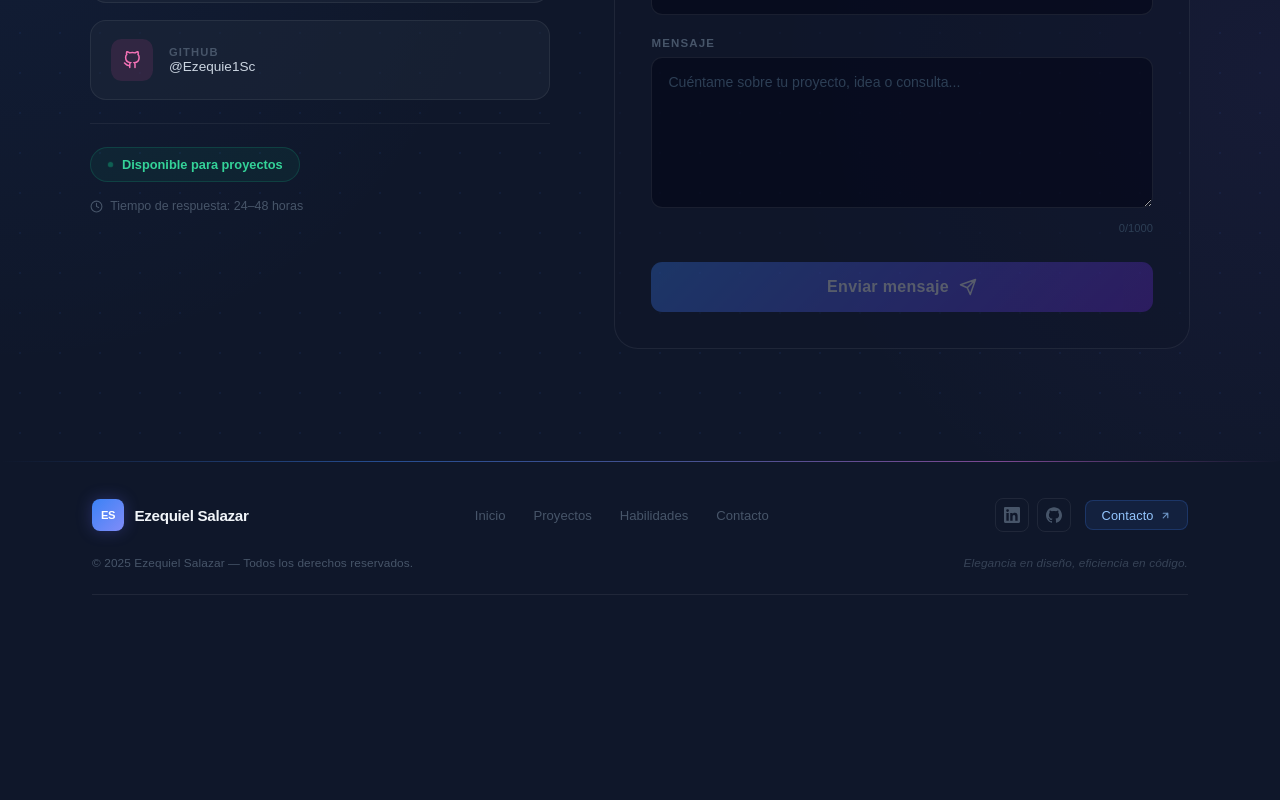
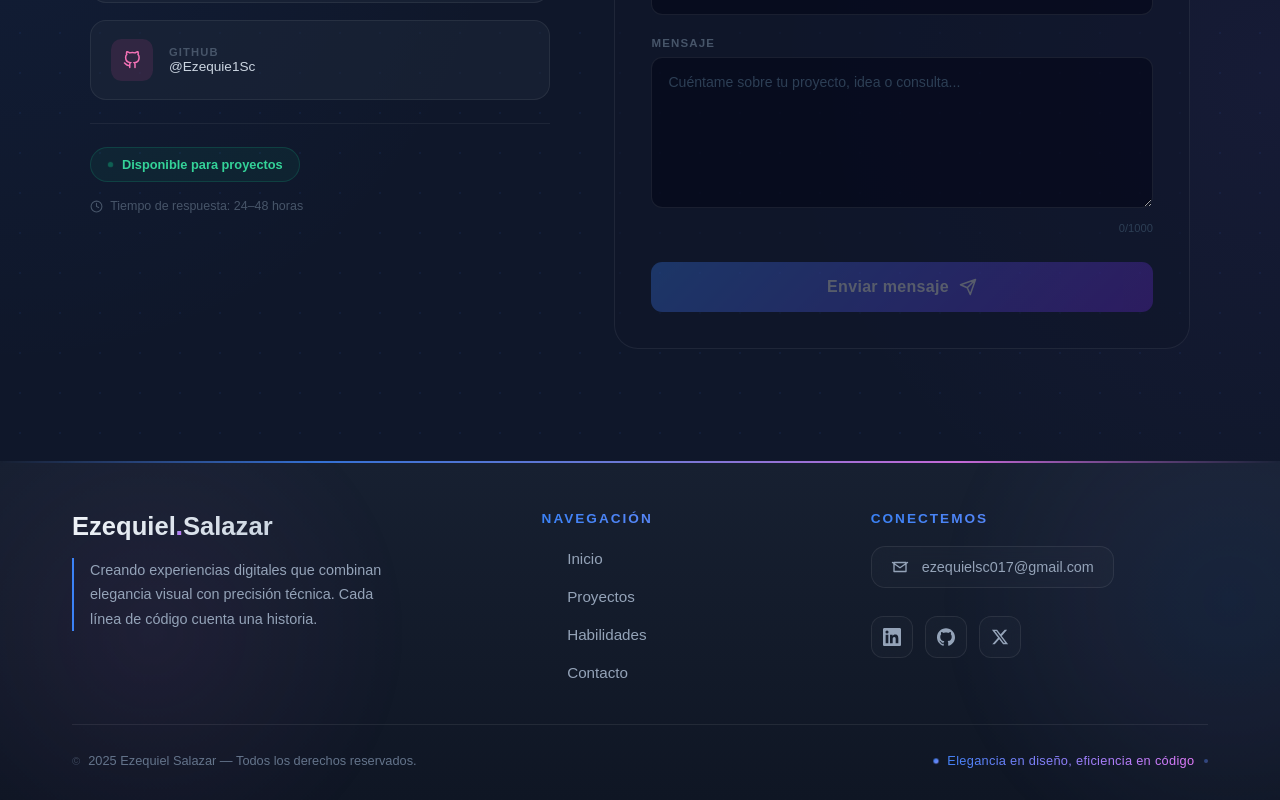
Before and after one commit to Ezequie1Sc/Portafolio, a React (Vite) app: page / in a window 1280 px wide. Shown: the part 8890-9690 px from the top of the page. Before the commit the page ends 9513 px from the top, so only its background shows below. Built offline with nearby package versions, Linux system fonts and the light colour scheme.

Commit message:
feat: rediseño moderno del footer con efectos visuales y línea RGB

```diff
--- a/src/components/common/Footer.css
+++ b/src/components/common/Footer.css
@@ -1,208 +1,350 @@
 /* ============================================================
-   FOOTER — Minimal Modern Portfolio
-   Fuentes: Syne + DM Sans (ya cargadas en el proyecto)
+   FOOTER — Diseño Moderno Vibrante
+   Color base: #172031
+   Fuentes: Syne + DM Sans
    ============================================================ */
 
 :root {
-  --ft-bg:          #0F172A;
+  --ft-bg:          #172031;
   --ft-accent-a:    #3b82f6;
   --ft-accent-b:    #818cf8;
   --ft-accent-c:    #e879f9;
-  --ft-bright:      #f1f5f9;
-  --ft-mid:         #94a3b8;
-  --ft-dim:         #475569;
-  --ft-border:      rgba(255, 255, 255, 0.07);
+  --ft-text-light:  #f1f5f9;
+  --ft-text-mid:    #94a3b8;
+  --ft-text-dim:    #64748b;
+  --ft-border-light: rgba(255, 255, 255, 0.08);
+  --ft-border-hover: rgba(59, 130, 246, 0.4);
+  --ft-glow:        rgba(99, 102, 241, 0.12);
+  --ft-card-bg:     rgba(255, 255, 255, 0.02);
   --ft-ease:        cubic-bezier(0.4, 0, 0.2, 1);
-  --ft-dur:         0.2s;
+}
+
+/* ── Línea RGB superior ─────────────────────────────────── */
+.footer-rule {
+  height: 2px;
+  background: linear-gradient(
+    90deg,
+    transparent 0%,
+    var(--ft-accent-a) 25%,
+    var(--ft-accent-b) 50%,
+    var(--ft-accent-c) 75%,
+    transparent 100%
+  );
+  opacity: 0.8;
+  position: relative;
+  animation: rgbPulse 4s ease-in-out infinite;
+}
+
+@keyframes rgbPulse {
+  0%, 100% { opacity: 0.6; }
+  50% { opacity: 1; }
 }
 
 /* ── Base ─────────────────────────────────────────────────── */
 .footer {
   font-family: 'DM Sans', sans-serif;
-  background-color: var(--ft-bg);
+  background: linear-gradient(180deg, #172031 0%, #0f1624 100%);
+  position: relative;
+  overflow: hidden;
+}
+
+/* Efectos de fondo modernos */
+.footer::before {
+  content: '';
+  position: absolute;
+  top: -50%;
+  right: -20%;
+  width: 600px;
+  height: 600px;
+  background: radial-gradient(
+    circle,
+    rgba(59, 130, 246, 0.08) 0%,
+    rgba(129, 140, 248, 0.05) 30%,
+    transparent 70%
+  );
+  border-radius: 50%;
+  pointer-events: none;
+  animation: floatGlow 8s ease-in-out infinite;
+}
+
+.footer::after {
+  content: '';
+  position: absolute;
+  bottom: -30%;
+  left: -10%;
+  width: 500px;
+  height: 500px;
+  background: radial-gradient(
+    circle,
+    rgba(232, 121, 249, 0.06) 0%,
+    transparent 70%
+  );
+  border-radius: 50%;
+  pointer-events: none;
+  animation: floatGlow 10s ease-in-out infinite reverse;
+}
+
+@keyframes floatGlow {
+  0%, 100% { transform: translate(0, 0) scale(1); }
+  33% { transform: translate(30px, -20px) scale(1.05); }
+  66% { transform: translate(-20px, 30px) scale(0.95); }
+}
+
+/* ── Contenedor principal ────────────────────────────────── */
+.footer-container {
+  max-width: 1200px;
+  margin: 0 auto;
+  padding: 3rem 2rem 2rem;
+  position: relative;
+  z-index: 1;
+}
+
+/* ── Grid superior ───────────────────────────────────────── */
+.footer-top {
+  display: grid;
+  grid-template-columns: 1.5fr 1fr 1.2fr;
+  gap: 3rem;
+  padding-bottom: 2.5rem;
+  border-bottom: 1px solid var(--ft-border-light);
   position: relative;
 }
 
-/* ── Línea superior degradada ────────────────────────────── */
-.footer-rule {
-  height: 1px;
+/* ── Sección Marca ──────────────────────────────────────── */
+.footer-brand-section {
+  display: flex;
+  flex-direction: column;
+  gap: 1rem;
+}
+
+.footer-logo {
+  font-family: 'Syne', sans-serif;
+  font-size: 1.6rem;
+  font-weight: 700;
+  margin: 0;
+  line-height: 1.2;
+  background: linear-gradient(
+    135deg,
+    var(--ft-text-light) 0%,
+    #cbd5e1 50%,
+    #93c5fd 100%
+  );
+  -webkit-background-clip: text;
+  -webkit-text-fill-color: transparent;
+  background-clip: text;
+}
+
+.footer-logo-accent {
+  background: linear-gradient(135deg, var(--ft-accent-a), var(--ft-accent-c));
+  -webkit-background-clip: text;
+  -webkit-text-fill-color: transparent;
+  background-clip: text;
+}
+
+.footer-description {
+  font-size: 0.9rem;
+  line-height: 1.7;
+  color: var(--ft-text-mid);
+  margin: 0;
+  max-width: 320px;
+  position: relative;
+  padding-left: 1rem;
+  border-left: 2px solid var(--ft-accent-a);
+}
+
+/* ── Sección Enlaces rápidos ────────────────────────────── */
+.footer-links-section h4,
+.footer-contact-section h4 {
+  font-family: 'Syne', sans-serif;
+  font-size: 0.85rem;
+  font-weight: 600;
+  text-transform: uppercase;
+  letter-spacing: 2px;
+  margin: 0 0 1.25rem 0;
+  background: linear-gradient(90deg, var(--ft-accent-a), var(--ft-accent-b));
+  -webkit-background-clip: text;
+  -webkit-text-fill-color: transparent;
+  background-clip: text;
+}
+
+.footer-links-grid {
+  display: flex;
+  flex-direction: column;
+  gap: 0.85rem;
+}
+
+.footer-link {
+  color: var(--ft-text-mid);
+  text-decoration: none;
+  font-size: 0.95rem;
+  font-weight: 400;
+  transition: all 0.3s var(--ft-ease);
+  display: inline-flex;
+  align-items: center;
+  gap: 0.6rem;
+  width: fit-content;
+  position: relative;
+  padding: 0.2rem 0;
+}
+
+.footer-link .link-arrow {
+  opacity: 0;
+  transform: translateX(-10px);
+  transition: all 0.3s var(--ft-ease);
+  color: var(--ft-accent-a);
+  font-size: 1rem;
+  font-weight: 600;
+}
+
+.footer-link:hover {
+  color: var(--ft-text-light);
+  transform: translateX(6px);
+}
+
+.footer-link:hover .link-arrow {
+  opacity: 1;
+  transform: translateX(0);
+}
+
+/* Línea de brillo en hover */
+.footer-link::after {
+  content: '';
+  position: absolute;
+  bottom: -2px;
+  left: 0;
+  width: 0;
+  height: 1.5px;
+  background: linear-gradient(90deg, var(--ft-accent-a), var(--ft-accent-c));
+  transition: width 0.35s var(--ft-ease);
+  border-radius: 2px;
+}
+
+.footer-link:hover::after {
+  width: 100%;
+}
+
+/* ── Sección Contacto ────────────────────────────────────── */
+.footer-contact-info {
+  display: flex;
+  flex-direction: column;
+  gap: 1.2rem;
+}
+
+.footer-email-link {
+  display: inline-flex;
+  align-items: center;
+  gap: 0.8rem;
+  color: var(--ft-text-mid);
+  text-decoration: none;
+  font-size: 0.9rem;
+  padding: 0.7rem 1.2rem;
+  background: var(--ft-card-bg);
+  border: 1px solid var(--ft-border-light);
+  border-radius: 14px;
+  transition: all 0.3s var(--ft-ease);
+  width: fit-content;
+  backdrop-filter: blur(10px);
+  position: relative;
+  overflow: hidden;
+}
+
+.footer-email-link::before {
+  content: '';
+  position: absolute;
+  top: 0;
+  left: -100%;
+  width: 100%;
+  height: 100%;
   background: linear-gradient(
     90deg,
-    transparent 0%,
-    var(--ft-accent-a) 30%,
-    var(--ft-accent-b) 55%,
-    var(--ft-accent-c) 78%,
-    transparent 100%
+    transparent,
+    rgba(255, 255, 255, 0.05),
+    transparent
   );
-  opacity: 0.5;
+  transition: left 0.5s var(--ft-ease);
 }
 
-/* ── Contenedor ─────────────────────────────────────────── */
-.footer-container {
-  max-width: 1160px;
-  margin: 0 auto;
-  padding: 2.25rem 2rem 1.75rem;
-  display: flex;
-  flex-direction: column;
-  gap: 1.5rem;
+.footer-email-link:hover::before {
+  left: 100%;
 }
 
-/* ── Fila principal ─────────────────────────────────────── */
-.footer-row {
-  display: flex;
-  align-items: center;
-  justify-content: space-between;
-  gap: 2rem;
+.footer-email-link:hover {
+  background: rgba(59, 130, 246, 0.1);
+  border-color: var(--ft-border-hover);
+  color: var(--ft-text-light);
+  transform: translateY(-3px);
+  box-shadow: 0 10px 25px -5px rgba(59, 130, 246, 0.2);
 }
 
-/* ── Marca ──────────────────────────────────────────────── */
-.footer-brand {
-  display: flex;
-  align-items: center;
-  gap: 0.65rem;
-  flex-shrink: 0;
+.footer-email-link svg {
+  transition: transform 0.3s var(--ft-ease);
 }
 
-.footer-mono {
-  width: 32px;
-  height: 32px;
-  border-radius: 8px;
-  background: linear-gradient(135deg, var(--ft-accent-a), var(--ft-accent-b));
-  display: flex;
-  align-items: center;
-  justify-content: center;
-  font-family: 'Syne', sans-serif;
-  font-weight: 800;
-  font-size: 0.7rem;
-  color: #fff;
-  letter-spacing: -0.5px;
-  box-shadow: 0 0 16px rgba(99,102,241,0.3);
-  transition: box-shadow var(--ft-dur) var(--ft-ease),
-              transform var(--ft-dur) var(--ft-ease);
-  flex-shrink: 0;
-  user-select: none;
+.footer-email-link:hover svg {
+  transform: scale(1.1);
+  color: var(--ft-accent-a);
 }
 
-.footer-brand:hover .footer-mono {
-  box-shadow: 0 0 28px rgba(99,102,241,0.55);
-  transform: rotate(-6deg) scale(1.07);
+.footer-social-links {
+  display: flex;
+  gap: 0.75rem;
+  margin-top: 0.5rem;
 }
 
-.footer-name {
-  font-family: 'Syne', sans-serif;
-  font-size: 0.95rem;
-  font-weight: 700;
-  color: var(--ft-bright);
-  letter-spacing: -0.3px;
-  white-space: nowrap;
-}
-
-/* ── Navegación ─────────────────────────────────────────── */
-.footer-nav {
-  display: flex;
-  align-items: center;
-  gap: 0.25rem;
-  flex-wrap: wrap;
-  justify-content: center;
-}
-
-.footer-nav-link {
-  color: var(--ft-dim);
-  text-decoration: none;
-  font-size: 0.82rem;
-  font-weight: 400;
-  padding: 0.35rem 0.75rem;
-  border-radius: 6px;
-  transition: color var(--ft-dur) var(--ft-ease),
-              background var(--ft-dur) var(--ft-ease);
-}
-
-.footer-nav-link:hover {
-  color: var(--ft-mid);
-  background: rgba(255, 255, 255, 0.04);
-}
-
-/* ── Acciones (iconos + CTA) ────────────────────────────── */
-.footer-actions {
-  display: flex;
-  align-items: center;
-  gap: 0.5rem;
-  flex-shrink: 0;
-}
-
-.footer-icon-btn {
-  width: 34px;
-  height: 34px;
-  border-radius: 8px;
-  border: 1px solid var(--ft-border);
-  background: transparent;
-  color: var(--ft-dim);
+.footer-social-btn {
+  width: 42px;
+  height: 42px;
+  border-radius: 12px;
+  background: var(--ft-card-bg);
+  border: 1px solid var(--ft-border-light);
+  color: var(--ft-text-mid);
   display: flex;
   align-items: center;
   justify-content: center;
   text-decoration: none;
-  transition: color var(--ft-dur) var(--ft-ease),
-              border-color var(--ft-dur) var(--ft-ease),
-              background var(--ft-dur) var(--ft-ease),
-              transform var(--ft-dur) var(--ft-ease);
+  transition: all 0.3s var(--ft-ease);
+  backdrop-filter: blur(10px);
+  position: relative;
+  overflow: hidden;
 }
 
-.footer-icon-btn:hover {
-  color: var(--ft-mid);
-  border-color: rgba(255, 255, 255, 0.15);
-  background: rgba(255, 255, 255, 0.04);
-  transform: translateY(-2px);
+.footer-social-btn::before {
+  content: '';
+  position: absolute;
+  top: 50%;
+  left: 50%;
+  width: 0;
+  height: 0;
+  border-radius: 50%;
+  background: radial-gradient(
+    circle,
+    rgba(59, 130, 246, 0.4) 0%,
+    transparent 70%
+  );
+  transition: width 0.4s var(--ft-ease), height 0.4s var(--ft-ease);
+  transform: translate(-50%, -50%);
 }
 
-/* Separador visual antes del CTA */
-.footer-actions .footer-cta {
-  margin-left: 0.35rem;
+.footer-social-btn:hover::before {
+  width: 150%;
+  height: 150%;
 }
 
-.footer-cta {
-  display: inline-flex;
-  align-items: center;
-  gap: 0.4rem;
-  padding: 0.42rem 1rem;
-  background: rgba(59, 130, 246, 0.1);
-  border: 1px solid rgba(59, 130, 246, 0.22);
-  border-radius: 8px;
-  color: #93c5fd;
-  font-size: 0.8rem;
-  font-weight: 500;
-  text-decoration: none;
-  letter-spacing: 0.1px;
-  transition: background var(--ft-dur) var(--ft-ease),
-              border-color var(--ft-dur) var(--ft-ease),
-              transform var(--ft-dur) var(--ft-ease),
-              color var(--ft-dur) var(--ft-ease);
+.footer-social-btn:hover {
+  background: linear-gradient(135deg, var(--ft-accent-a), var(--ft-accent-b));
+  border-color: transparent;
+  color: white;
+  transform: translateY(-4px) scale(1.05);
+  box-shadow: 0 15px 30px -8px rgba(59, 130, 246, 0.4);
 }
 
-.footer-cta:hover {
-  background: rgba(59, 130, 246, 0.18);
-  border-color: rgba(59, 130, 246, 0.4);
-  color: #bfdbfe;
-  transform: translateY(-2px);
+.footer-social-btn svg {
+  position: relative;
+  z-index: 1;
+  transition: transform 0.3s var(--ft-ease);
 }
 
-.footer-cta svg {
-  opacity: 0.7;
-  transition: opacity var(--ft-dur) var(--ft-ease),
-              transform var(--ft-dur) var(--ft-ease);
-}
-
-.footer-cta:hover svg {
-  opacity: 1;
-  transform: translate(2px, -2px);
-}
-
-/* ── Línea divisora ─────────────────────────────────────── */
-.footer-container::after {
-  content: '';
-  display: block;
-  height: 1px;
-  background: var(--ft-border);
-  order: 1;
+.footer-social-btn:hover svg {
+  transform: scale(1.15);
 }
 
 /* ── Barra inferior ─────────────────────────────────────── */
@@ -210,61 +352,117 @@
   display: flex;
   justify-content: space-between;
   align-items: center;
+  padding-top: 1.75rem;
+  flex-wrap: wrap;
   gap: 1rem;
-  flex-wrap: wrap;
 }
 
-.footer-copy,
-.footer-tagline {
+.footer-copyright {
+  font-size: 0.8rem;
+  color: var(--ft-text-dim);
   margin: 0;
-  font-size: 0.74rem;
-  color: var(--ft-dim);
-  letter-spacing: 0.1px;
+  display: flex;
+  align-items: center;
+  gap: 0.5rem;
+}
+
+.copyright-icon {
+  opacity: 0.5;
+  font-size: 0.7rem;
 }
 
 .footer-tagline {
-  font-style: italic;
-  opacity: 0.7;
+  font-size: 0.8rem;
+  margin: 0;
+  display: flex;
+  align-items: center;
+  gap: 0.6rem;
+  background: linear-gradient(90deg, var(--ft-accent-a), var(--ft-accent-c));
+  -webkit-background-clip: text;
+  -webkit-text-fill-color: transparent;
+  background-clip: text;
+  font-weight: 500;
+  letter-spacing: 0.3px;
+}
+
+.tagline-dot {
+  width: 4px;
+  height: 4px;
+  background: linear-gradient(135deg, var(--ft-accent-a), var(--ft-accent-b));
+  border-radius: 50%;
+  animation: dotPulse 2s ease-in-out infinite;
+}
+
+.tagline-dot:last-child {
+  animation-delay: 1s;
+}
+
+@keyframes dotPulse {
+  0%, 100% { opacity: 0.4; transform: scale(1); }
+  50% { opacity: 1; transform: scale(1.3); }
 }
 
 /* ============================================================
    RESPONSIVE
    ============================================================ */
-@media (max-width: 860px) {
-  .footer-row {
-    flex-wrap: wrap;
-    gap: 1.5rem;
+@media (max-width: 900px) {
+  .footer-top {
+    grid-template-columns: 1fr 1fr;
+    gap: 2.5rem;
   }
 
-  .footer-nav {
-    order: 3;
-    width: 100%;
-    justify-content: flex-start;
-    gap: 0.15rem;
+  .footer-brand-section {
+    grid-column: 1 / -1;
   }
 
-  .footer-brand { order: 1; }
-  .footer-actions { order: 2; margin-left: auto; }
+  .footer-description {
+    max-width: 100%;
+  }
+
+  .footer-logo {
+    font-size: 1.4rem;
+  }
 }
 
-@media (max-width: 520px) {
+@media (max-width: 600px) {
   .footer-container {
-    padding: 2rem 1.25rem 1.5rem;
-    gap: 1.25rem;
+    padding: 2.5rem 1.5rem 1.5rem;
   }
 
-  .footer-nav-link {
-    font-size: 0.78rem;
-    padding: 0.3rem 0.6rem;
+  .footer-top {
+    grid-template-columns: 1fr;
+    gap: 2rem;
+    padding-bottom: 2rem;
   }
 
   .footer-bottom {
     flex-direction: column;
     align-items: flex-start;
-    gap: 0.35rem;
+    gap: 0.75rem;
   }
 
-  .footer-actions {
-    margin-left: 0;
+  .footer-email-link {
+    width: 100%;
+    justify-content: center;
+  }
+
+  .footer-social-links {
+    justify-content: center;
+  }
+
+  .footer-tagline {
+    font-size: 0.75rem;
   }
 }
+
+@media (max-width: 400px) {
+  .footer-email-link {
+    font-size: 0.8rem;
+    padding: 0.6rem 1rem;
+  }
+
+  .footer-social-btn {
+    width: 38px;
+    height: 38px;
+  }
+}
--- a/src/components/common/Footer.tsx
+++ b/src/components/common/Footer.tsx
@@ -1,10 +1,10 @@
 import './Footer.css';
 
 const NAV_LINKS = [
-  { label: 'Inicio',      href: '#inicio' },
-  { label: 'Proyectos',   href: '#proyectos' },
+  { label: 'Inicio', href: '#inicio' },
+  { label: 'Proyectos', href: '#proyectos' },
   { label: 'Habilidades', href: '#habilidades' },
-  { label: 'Contacto',    href: '#contacto' },
+  { label: 'Contacto', href: '#contacto' },
 ];
 
 const SOCIAL_LINKS = [
@@ -12,7 +12,7 @@ const SOCIAL_LINKS = [
     label: 'LinkedIn',
     href: 'https://www.linkedin.com/in/ezequiel-salazar-194975340/',
     icon: (
-      <svg width="16" height="16" viewBox="0 0 24 24" fill="currentColor">
+      <svg width="18" height="18" viewBox="0 0 24 24" fill="currentColor">
         <path d="M20.447 20.452h-3.554v-5.569c0-1.328-.027-3.037-1.852-3.037-1.853
           0-2.136 1.445-2.136 2.939v5.667H9.351V9h3.414v1.561h.046c.477-.9
           1.637-1.85 3.37-1.85 3.601 0 4.267 2.37 4.267 5.455v6.286zM5.337
@@ -27,7 +27,7 @@ const SOCIAL_LINKS = [
     label: 'GitHub',
     href: 'https://github.com/Ezequie1Sc',
     icon: (
-      <svg width="16" height="16" viewBox="0 0 24 24" fill="currentColor">
+      <svg width="18" height="18" viewBox="0 0 24 24" fill="currentColor">
         <path d="M12 .297c-6.63 0-12 5.373-12 12 0 5.303 3.438 9.8 8.205
           11.385.6.113.82-.258.82-.577 0-.285-.01-1.04-.015-2.04-3.338.724
           -4.042-1.61-4.042-1.61C4.422 18.07 3.633 17.7 3.633 17.7c-1.087
@@ -43,6 +43,17 @@ const SOCIAL_LINKS = [
       </svg>
     ),
   },
+  {
+    label: 'X / Twitter',
+    href: 'https://x.com/salazar_dev',
+    icon: (
+      <svg width="18" height="18" viewBox="0 0 24 24" fill="currentColor">
+        <path d="M18.244 2.25h3.308l-7.227 8.26 8.502 11.24H16.17l-5.214-6.817L4.99
+          21.75H1.68l7.73-8.835L1.254 2.25H8.08l4.713 6.231zm-1.161 17.52h1.833L7.084
+          4.126H5.117z"/>
+      </svg>
+    ),
+  },
 ];
 
 const Footer = () => {
@@ -50,66 +61,82 @@ const Footer = () => {
 
   return (
     <footer className="footer">
+      {/* Línea RGB superior */}
       <div className="footer-rule" />
 
       <div className="footer-container">
 
-        {/* ── Fila principal ── */}
-        <div className="footer-row">
+        {/* Sección superior con grid */}
+        <div className="footer-top">
 
-          {/* Marca */}
-          <div className="footer-brand">
-            <span className="footer-mono" aria-hidden="true">ES</span>
-            <span className="footer-name">Ezequiel Salazar</span>
+          {/* Marca y descripción */}
+          <div className="footer-brand-section">
+            <h2 className="footer-logo">
+              Ezequiel<span className="footer-logo-accent">.</span>Salazar
+            </h2>
+            <p className="footer-description">
+              Creando experiencias digitales que combinan elegancia visual con
+              precisión técnica. Cada línea de código cuenta una historia.
+            </p>
           </div>
 
-          {/* Navegación central */}
-          <nav className="footer-nav" aria-label="Footer navigation">
+          {/* Enlaces rápidos */}
+          <div className="footer-links-section">
+            <h4>Navegación</h4>
+            <div className="footer-links-grid">
               {NAV_LINKS.map(({ label, href }) => (
-              <a key={href} href={href} className="footer-nav-link">
+                <a key={href} href={href} className="footer-link">
+                  <span className="link-arrow">→</span>
                   {label}
                 </a>
               ))}
-          </nav>
+            </div>
+          </div>
 
-          {/* Acciones */}
-          <div className="footer-actions">
+          {/* Contacto */}
+          <div className="footer-contact-section">
+            <h4>Conectemos</h4>
+            <div className="footer-contact-info">
+              <a
+                href="mailto:ezequielsc017@gmail.com"
+                className="footer-email-link"
+              >
+                <svg width="18" height="18" viewBox="0 0 24 24" fill="none"
+                  stroke="currentColor" strokeWidth="1.8">
+                  <path d="M22 6L12 13L2 6M4 6h16v12H4V6z"
+                    strokeLinecap="round" strokeLinejoin="round"/>
+                </svg>
+                ezequielsc017@gmail.com
+              </a>
+
+              <div className="footer-social-links">
                 {SOCIAL_LINKS.map(({ label, href, icon }) => (
                   <a
                     key={label}
                     href={href}
                     target="_blank"
                     rel="noopener noreferrer"
-                className="footer-icon-btn"
+                    className="footer-social-btn"
                     aria-label={label}
                   >
                     {icon}
                   </a>
                 ))}
-
-            <a
-              href="mailto:ezequielsc017@gmail.com"
-              className="footer-cta"
-              aria-label="Contactar por correo"
-            >
-              Contacto
-              <svg width="11" height="11" viewBox="0 0 24 24" fill="none"
-                stroke="currentColor" strokeWidth="2.5"
-                strokeLinecap="round" strokeLinejoin="round">
-                <path d="M7 17L17 7M17 7H7M17 7v10"/>
-              </svg>
-            </a>
+              </div>
+            </div>
+          </div>
         </div>
 
-        </div>
-
-        {/* ── Barra inferior ── */}
+        {/* Barra inferior */}
         <div className="footer-bottom">
-          <p className="footer-copy">
-            © {year} Ezequiel Salazar — Todos los derechos reservados.
+          <p className="footer-copyright">
+            <span className="copyright-icon">©</span>
+            {year} Ezequiel Salazar — Todos los derechos reservados.
           </p>
           <p className="footer-tagline">
-            Elegancia en diseño, eficiencia en código.
+            <span className="tagline-dot"></span>
+            Elegancia en diseño, eficiencia en código
+            <span className="tagline-dot"></span>
           </p>
         </div>
 
```
Lines whose indentation alone changed are shown as unchanged.
